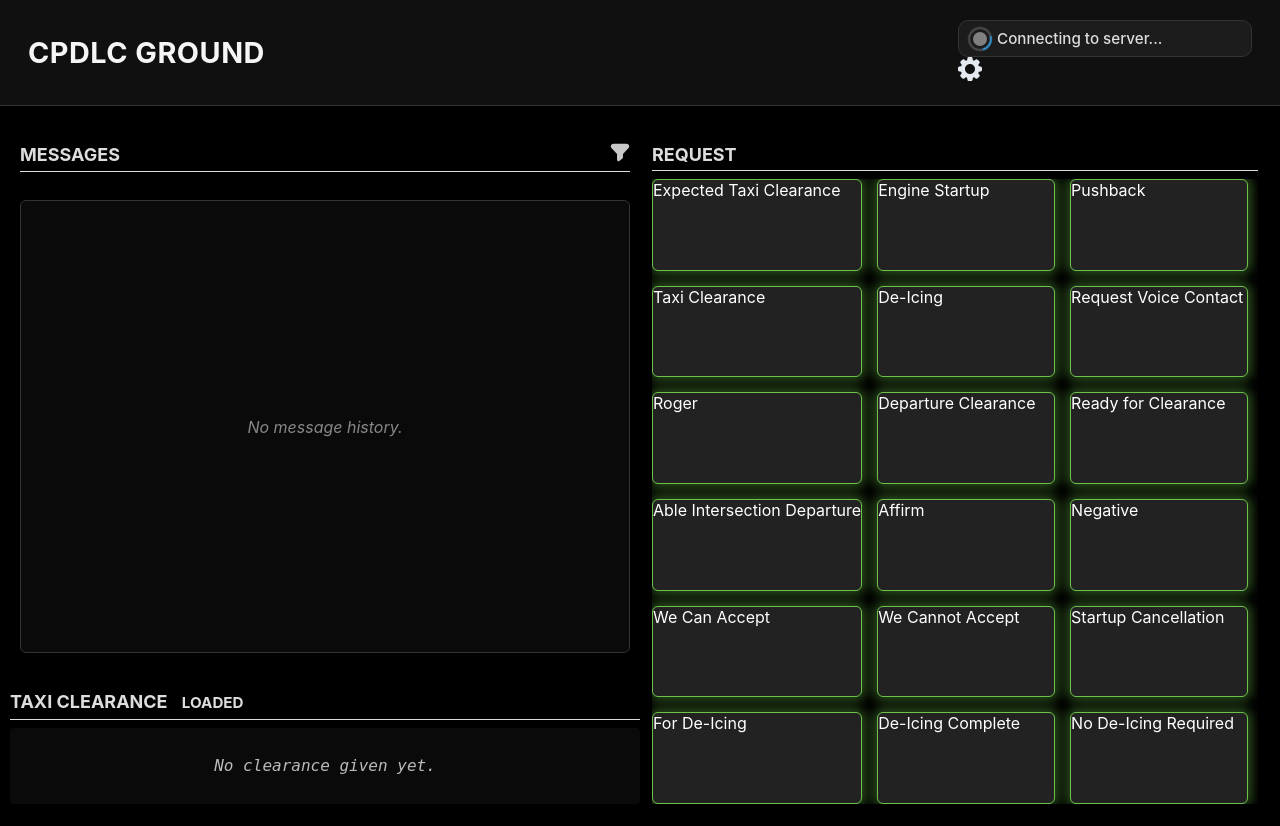
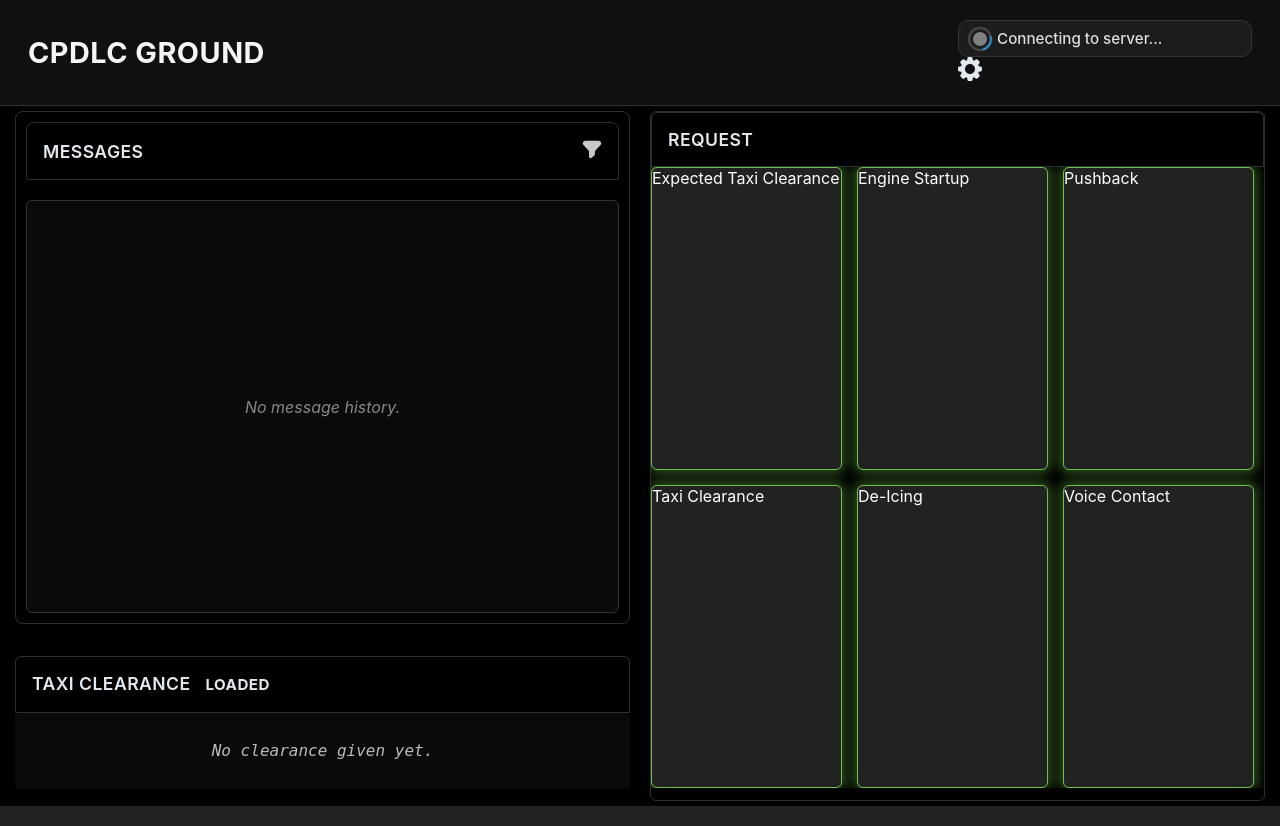
Before and after one commit to UXFlight/cpdlc-on-ground, a Flask app: page / in a window 1280 px wide. Run offline with Flask 3, Linux system fonts and the light colour scheme; parts of the project's set-up code (start-up, migrations or seed data) failed here and were passed over; some libraries are stand-ins or nearby versions.

Commit message:
updated project structure

```diff
--- a/app/routes/general.py
+++ b/app/routes/general.py
@@ -5,42 +5,11 @@ general_bp = Blueprint("general", __name__)
 @general_bp.route("/")
 def index():
     request_overlays = [
-        {"number": 1, "label": "Expected Taxi Clearance", "requestType": "expected_taxi_clearance"},
-        {"number": 2, "label": "Engine Startup", "requestType": "engine_startup"},
-        {"number": 3, "label": "Pushback", "requestType": "pushback", "type": "pushback"},
-        {"number": 4, "label": "Taxi Clearance", "requestType": "taxi_clearance"},
-        {"number": 5, "label": "De-Icing", "requestType": "de_icing"},
-
-        {"number": 6, "label": "Request Voice Contact", "requestType": "request_voice_contact"},
-        {"number": 7, "label": "Roger", "requestType": "roger"},
-        {"number": 8, "label": "Departure Clearance", "requestType": "departure_clearance"},
-        {"number": 9, "label": "Ready for Clearance", "requestType": "ready_for_clearance"},
-        {"number": 10, "label": "Able Intersection Departure", "requestType": "able_intersection_departure"},
-        {"number": 11, "label": "Affirm", "requestType": "affirm"},
-        {"number": 12, "label": "Negative", "requestType": "negative"},
-        {"number": 13, "label": "We Can Accept", "requestType": "we_can_accept"},
-        {"number": 14, "label": "We Cannot Accept", "requestType": "we_cannot_accept"},
-        {"number": 15, "label": "Startup Cancellation", "requestType": "startup_cancellation"},
-        {"number": 16, "label": "For De-Icing", "requestType": "for_de_icing"},
-        {"number": 17, "label": "De-Icing Complete", "requestType": "de_icing_complete"},
-        {"number": 18, "label": "No De-Icing Required", "requestType": "no_de_icing_required"},
+        {"label": "Expected Taxi Clearance", "requestType": "expected_taxi_clearance"},
+        {"label": "Engine Startup", "requestType": "engine_startup"},
+        {"label": "Pushback", "requestType": "pushback", "type": "pushback"},
+        {"label": "Taxi Clearance", "requestType": "taxi_clearance"},
+        {"label": "De-Icing", "requestType": "de_icing"},
+        {"label": "Voice Contact", "requestType": "request_voice_contact"},
     ]
-    action_groups = [
-        {
-            "group_class": "load-grp",
-            "buttons": [
-                {"id": "load-button", "label": "Load", "extra_class": ""},
-                {"id": "execute-button", "label": "Execute", "extra_class": ""},
-                {"id": "cancel-execute-button", "label": "Cancel", "extra_class": "cancel"}
-            ]
-        },
-        {
-            "group_class": "wilco-grp",
-            "buttons": [
-                {"id": "wilco", "label": "Wilco", "extra_class": ""},
-                {"id": "standby", "label": "Standby", "extra_class": ""},
-                {"id": "unable", "label": "Unable", "extra_class": "cancel"}
-            ]
-        }
-    ]
-    return render_template("index.html", action_groups=action_groups, request_overlays=request_overlays)
+    return render_template("index.html", request_overlays=request_overlays)
--- a/shared/msg_status.json
+++ b/shared/msg_status.json
@@ -1,7 +1,7 @@
 {
   "CLOSED": "closed",
   "REQUESTED": "requested",
-  "RESPONDED": "responded",
+  "NEW": "new",
   "CANCELLED": "cancelled",
   "CANCEL": "cancel",
   "ERROR": "error",
--- a/static/css/style.css
+++ b/static/css/style.css
@@ -1,3 +1,50 @@
+:root {
+    /* Status colors */
+    --color-new:         #45a049;
+    --color-loaded:      #00bcd4;
+    --color-requested:   #3498db;
+    --color-cancelled:   #ff4d4d;
+    --color-closed:      #999;
+    --color-wilco:       #4caf50;
+    --color-standby:     #ffc107;
+    --color-unable:      #e53935;
+    --color-executed:    #8e44ad;
+    --color-error:       #f44336;
+
+    /* Tick + overlay base */
+    --color-success:     #6cc24a;
+    --color-error-glow:  rgba(255, 76, 76, 0.55);
+    --color-bg-dim:      #1a1a1a;
+    --color-fg-dark:     #222;
+
+    /* General theme */
+    --bg-primary: #0b0c10;
+    --bg-secondary: #121317;
+    --bg-tertiary: #1c1e24;
+    --bg-card: #1a1b1f;
+    --bg-response: #101217;
+    --border-primary: #2c2f36;
+    --border-accent: #202328;
+    --text-primary: #e4e9f0;
+    --text-secondary: #aeb6c1;
+    --text-muted: #79818d;
+    --accent-blue: #4aa8ff;
+    --accent-green: #2ecc71;
+    --shadow-md: 0 4px 16px rgba(0, 0, 0, 0.3);
+    --shadow-lg: 0 8px 32px rgba(0, 0, 0, 0.4);
+}
+::selection {
+    background: rgba(255, 255, 255, 0.12);
+    color: #f5f5f5;
+    text-shadow: 0 0 6px rgba(255, 255, 255, 0.4);
+}
+
+::-moz-selection {
+    background: rgba(255, 255, 255, 0.12);
+    color: #f5f5f5;
+    text-shadow: 0 0 6px rgba(255, 255, 255, 0.4);
+}
+
 * {
     box-sizing: border-box;
 }
@@ -10,10 +57,10 @@ body, html {
 
 body {
     font-family: 'Inter', sans-serif;
-    background-color: #111;
     color: #fff;
     margin: 0;
     padding: 0;
+    background-color: #000;
 }
 
 /* TYPOGRAPHY */
@@ -24,11 +71,16 @@ h1 {
 
 h2 {
     font-size: 18px;
-    border-bottom: 1px solid #ddd;
-    padding-bottom: 5px;
-    margin: 16px 0 8px;
+    margin: 0;
     text-transform: uppercase;
-    color: #ddd;
+    color: var(--text-primary);
+    border: 1px solid var(--border-primary);
+    padding: 16px;
+    font-weight: 600;
+    font-size: 1.1rem;
+    letter-spacing: 0.025em;
+    border-top-left-radius: inherit;
+    border-top-right-radius: inherit;
 }
 
 /* MAIN CONTENT */
@@ -36,15 +88,17 @@ h2 {
     display: grid;
     grid-template-columns: 1fr 1fr;
     grid-template-rows: 1fr auto;
-    height: calc(100vh - 80px);
-    background-color: #000;
-    padding: 10px;
+    height: calc(100vh - 100px);
+    padding: 5px 15px;
+    gap: 20px;
 }
 
 .message-log,
 .request-menu {
     flex: 1;
-    padding: 12px;
+    padding: 0 0 12px;
+    border: 1px solid var(--border-primary);
+    border-radius: 8px;
 }
 
 /* BUTTON */
@@ -55,10 +109,6 @@ button:disabled {
 }
 
 /* GRID LAYOUT */
-.taxi-clearance-box {
-    grid-row: 2;
-}
-
 .message-log {
     grid-row: 1;
 }
@@ -70,7 +120,7 @@ button:disabled {
 /* SNACKBAR */
 #snackbar-container {
   position: fixed;
-  top: 20px;
+  bottom: 20px;
   left: 50%;
   transform: translateX(-50%);
   z-index: 9999;
```
